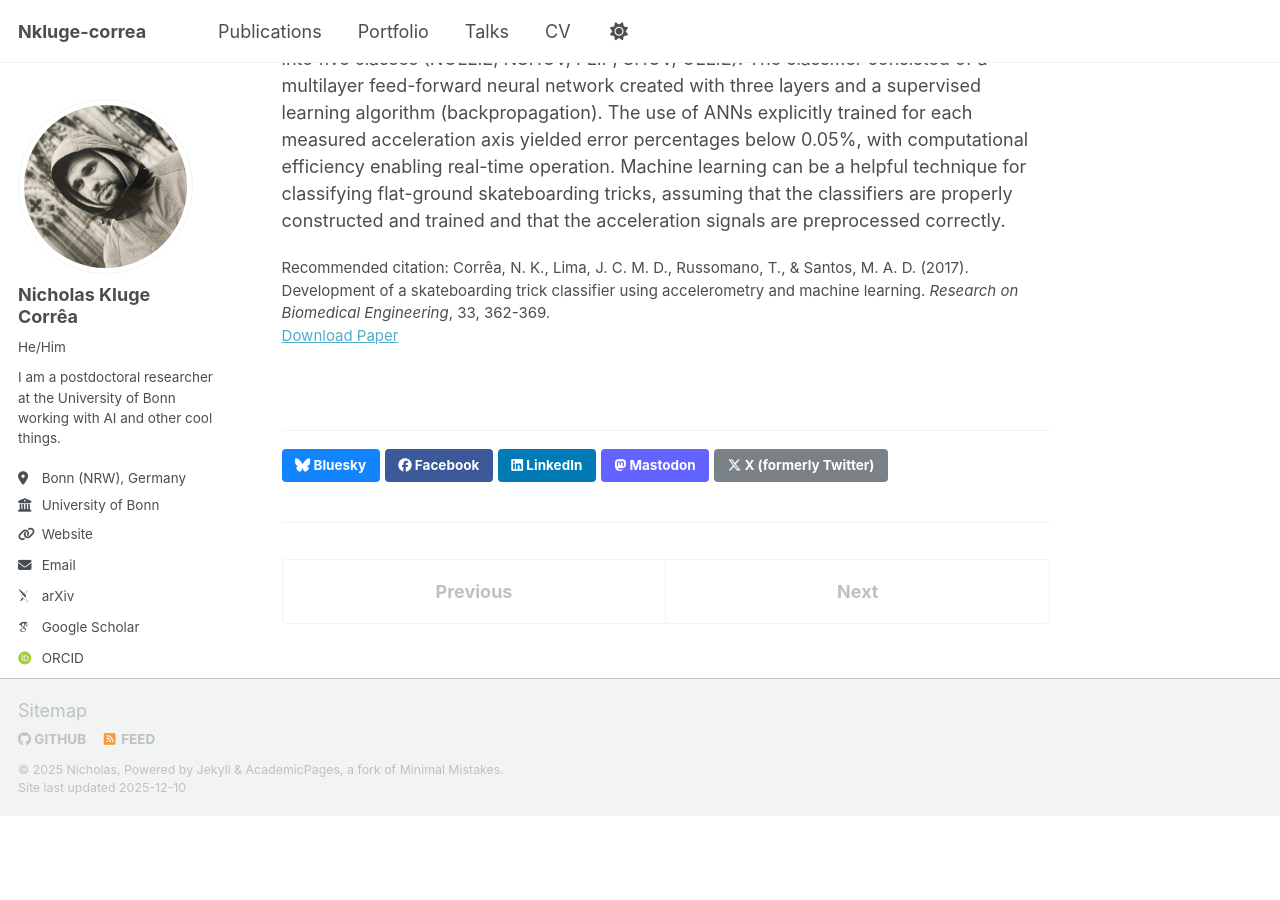
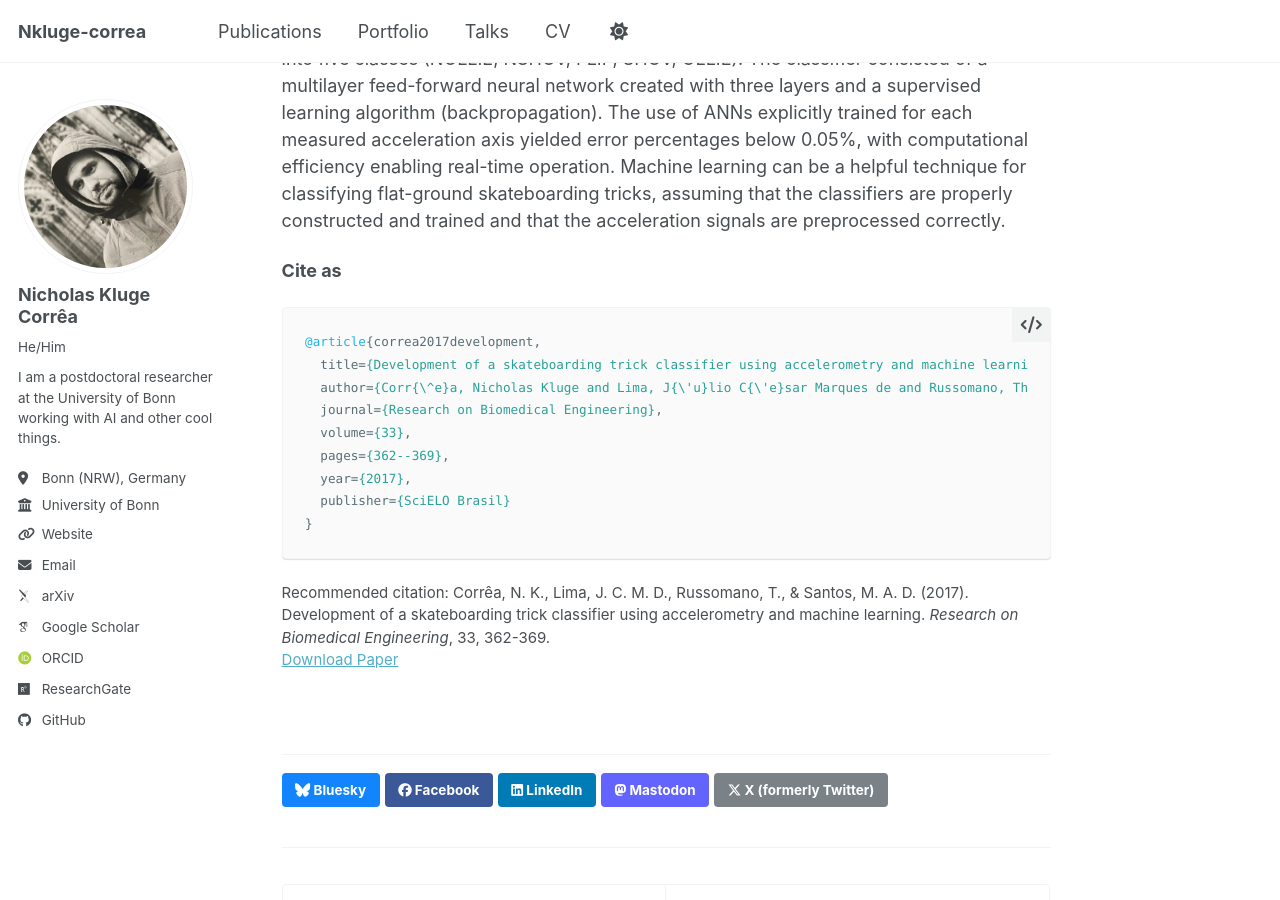
Before and after one commit to Nkluge-correa/hello, a Jekyll site: the page built from _publications/2017-10-01-development-of-a-skateboarding-trick-classifier-using-accelerometry-and-machine-learning.md, in a window 1280 px wide and 900 px high, scrolled down 395 px. Built offline with Jekyll 4.4.1, drawn with Linux system fonts in a browser that asks for light colours; some web fonts are replaced; a script bundle is joined from its source files by our own code; library files that are not in the unit come from our copies; before the commit the page ends 1211 px from its top, so only the background shows below that.

Commit message:
Update publication with citation and abstract
Added citation and abstract for the skateboarding trick classifier study.

````diff
--- a/_publications/2017-10-01-development-of-a-skateboarding-trick-classifier-using-accelerometry-and-machine-learning.md
+++ b/_publications/2017-10-01-development-of-a-skateboarding-trick-classifier-using-accelerometry-and-machine-learning.md
@@ -11,3 +11,17 @@
 ---
 
 **Abstract:** Skateboarding is one of the most popular cultures in Brazil, with more than 8.5 million skateboarders. Nowadays, the discipline of street skating has gained recognition among other more classical sports and awaits its debut at the Tokyo 2020 Summer Olympic Games. This study aimed to explore the state-of-the-art in inertial measurement unit (IMU) use for skateboarding trick detection and to develop new classification methods using supervised machine learning and artificial neural networks (ANN). State-of-the-art knowledge on motion detection in skateboarding was used to generate 543 artificial acceleration signals via signal modeling, corresponding to 181 flat-ground tricks divided into five classes (NOLLIE, NSHOV, FLIP, SHOV, OLLIE). The classifier consisted of a multilayer feed-forward neural network created with three layers and a supervised learning algorithm (backpropagation). The use of ANNs explicitly trained for each measured acceleration axis yielded error percentages below 0.05%, with computational efficiency enabling real-time operation. Machine learning can be a helpful technique for classifying flat-ground skateboarding tricks, assuming that the classifiers are properly constructed and trained and that the acceleration signals are preprocessed correctly.
+
+**Cite as**
+
+```bibtex
+@article{correa2017development,
+  title={Development of a skateboarding trick classifier using accelerometry and machine learning},
+  author={Corr{\^e}a, Nicholas Kluge and Lima, J{\'u}lio C{\'e}sar Marques de and Russomano, Thais and Santos, Marlise Araujo dos},
+  journal={Research on Biomedical Engineering},
+  volume={33},
+  pages={362--369},
+  year={2017},
+  publisher={SciELO Brasil}
+}
+```
````
